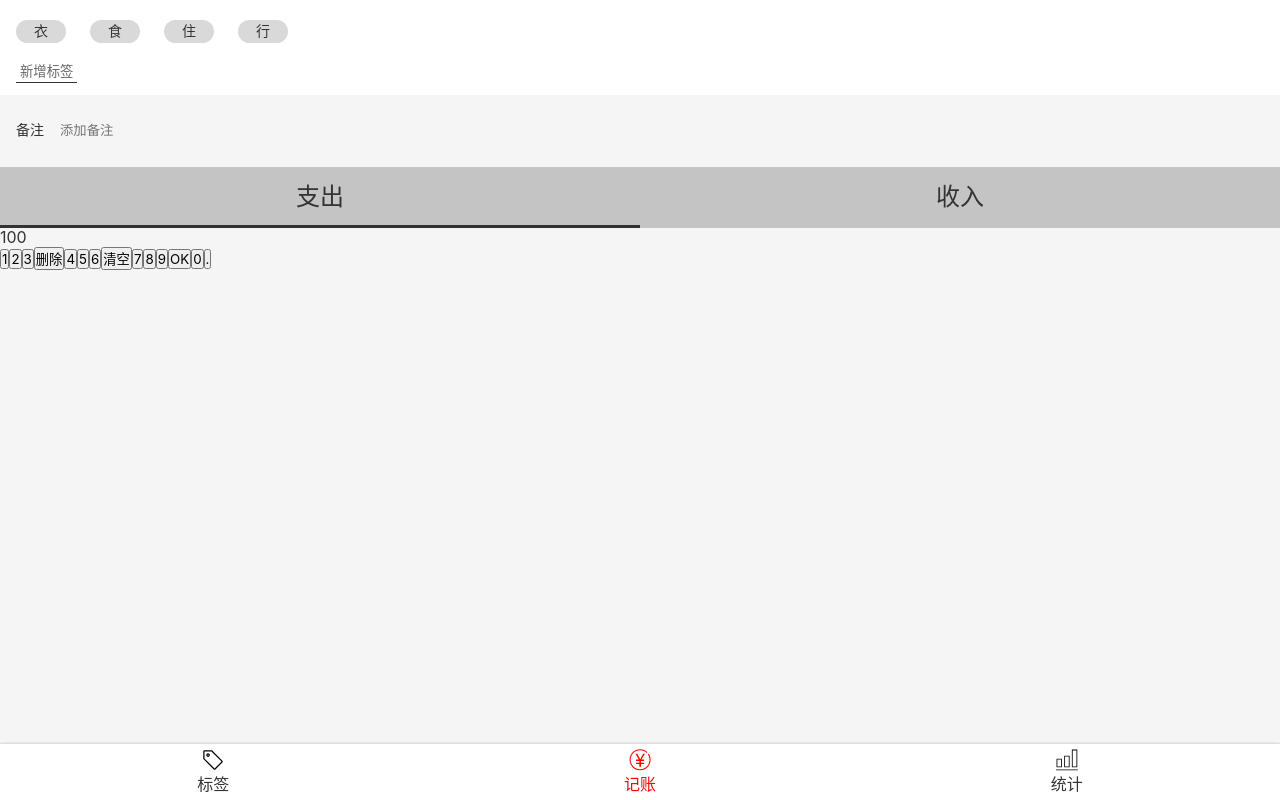
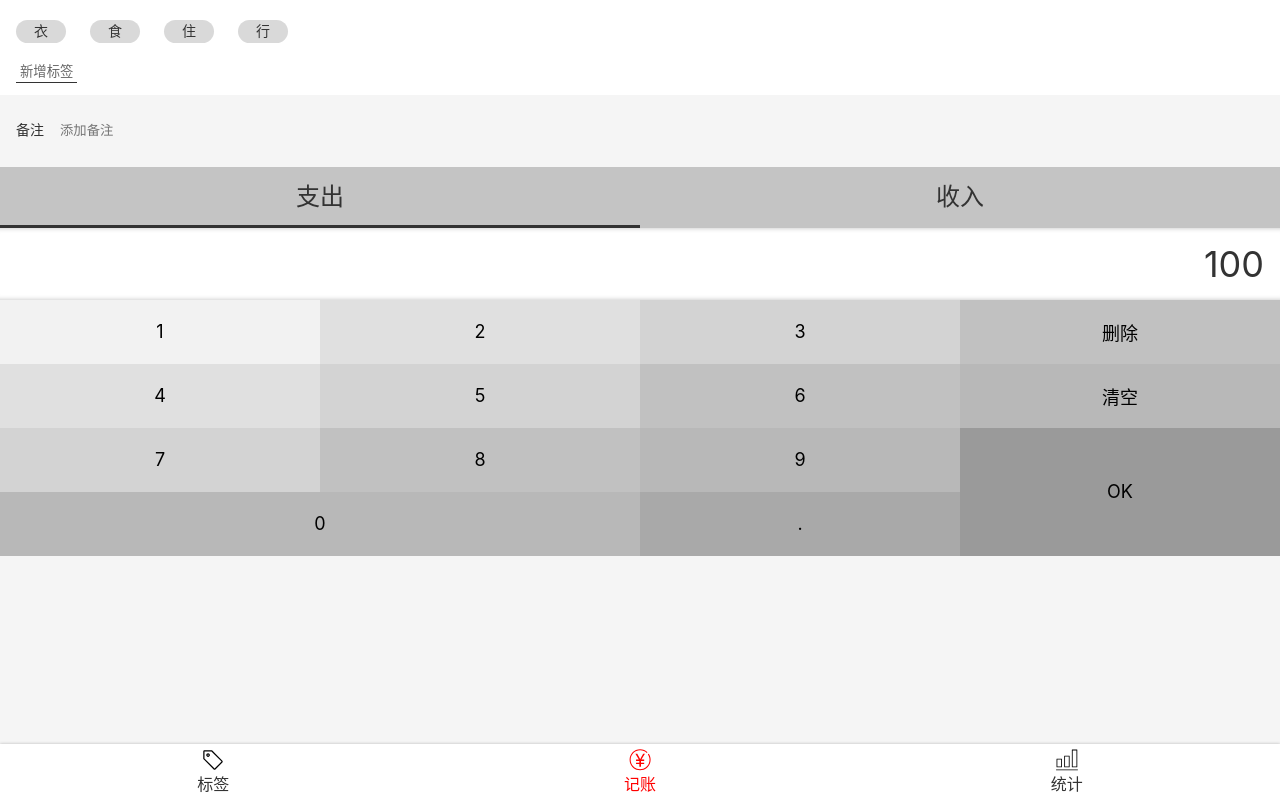
Before and after one commit to GelatoMao/CashNote, a React app: page /#/money in a window 1280 px wide. Built offline with nearby package versions, Linux system fonts and the light colour scheme.

Commit message:
NumberPadSection UI 完成

```diff
--- a/src/index.scss
+++ b/src/index.scss
@@ -1,5 +1,5 @@
 @import-normalize;
-@import 'helper';
+@import "helper";
 
 * {
   margin: 0;
@@ -33,7 +33,7 @@
   background-color: #f5f5f5;
 }
 
-button{
+button {
   font-family: inherit;
 }
 
@@ -41,7 +41,13 @@
   outline: none;
 }
 
-.icon{
+.icon {
   width: 1em;
   height: 1em;
 }
+
+.clearfix::after {
+  content: "";
+  display: block;
+  clear: both;
+}
--- a/src/views/Money.tsx
+++ b/src/views/Money.tsx
@@ -55,8 +55,8 @@
       text-align: center;
       padding: 16px 0;
       position: relative;
-      &.selected::after{
-        content: '';
+      &.selected::after {
+        content: "";
         display: block;
         height: 3px;
         background: #333;
@@ -69,7 +69,63 @@
   }
 `
 
-const NumberPadSection = styled.section``
+const NumberPadSection = styled.section`
+  display: flex;
+  flex-direction: column;
+  > .output {
+    background-color: #fff;
+    font-size: 36px;
+    line-height: 72px;
+    text-align: right;
+    padding: 0 16px;
+    box-shadow: inset 0 -5px 5px -5px rgba(0, 0, 0, 0.25),
+      inset 0 5px 5px -5px rgba(0, 0, 0, 0.25);
+  }
+  > .pad {
+    > button {
+      font-size: 18px;
+      float: left;
+      width: 25%;
+      height: 64px;
+      border: none;
+      &.ok {
+        height: 128px;
+        float: right;
+      }
+      &.zero {
+        width: 50%;
+      }
+      &:nth-child(1) {
+        background: #f2f2f2;
+      }
+      &:nth-child(2),
+      &:nth-child(5) {
+        background: #e0e0e0;
+      }
+      &:nth-child(3),
+      &:nth-child(6),
+      &:nth-child(9) {
+        background: #d3d3d3;
+      }
+      &:nth-child(4),
+      &:nth-child(7),
+      &:nth-child(10) {
+        background: #c1c1c1;
+      }
+      &:nth-child(8),
+      &:nth-child(11),
+      &:nth-child(13) {
+        background: #b8b8b8;
+      }
+      &:nth-child(12) {
+        background: #9a9a9a;
+      }
+      &:nth-child(14) {
+        background: #a9a9a9;
+      }
+    }
+  }
+`
 
 function Money() {
   return (
@@ -96,8 +152,8 @@
         </ul>
       </CategorySection>
       <NumberPadSection>
-        <div>100</div>
-        <div>
+        <div className="output">100</div>
+        <div className="pad clearfix">
           <button>1</button>
           <button>2</button>
           <button>3</button>
@@ -109,9 +165,9 @@
           <button>7</button>
           <button>8</button>
           <button>9</button>
-          <button>OK</button>
-          <button>0</button>
-          <button>.</button>
+          <button className="ok">OK</button>
+          <button className="zero">0</button>
+          <button className="dot">.</button>
         </div>
       </NumberPadSection>
     </Layout>
```
